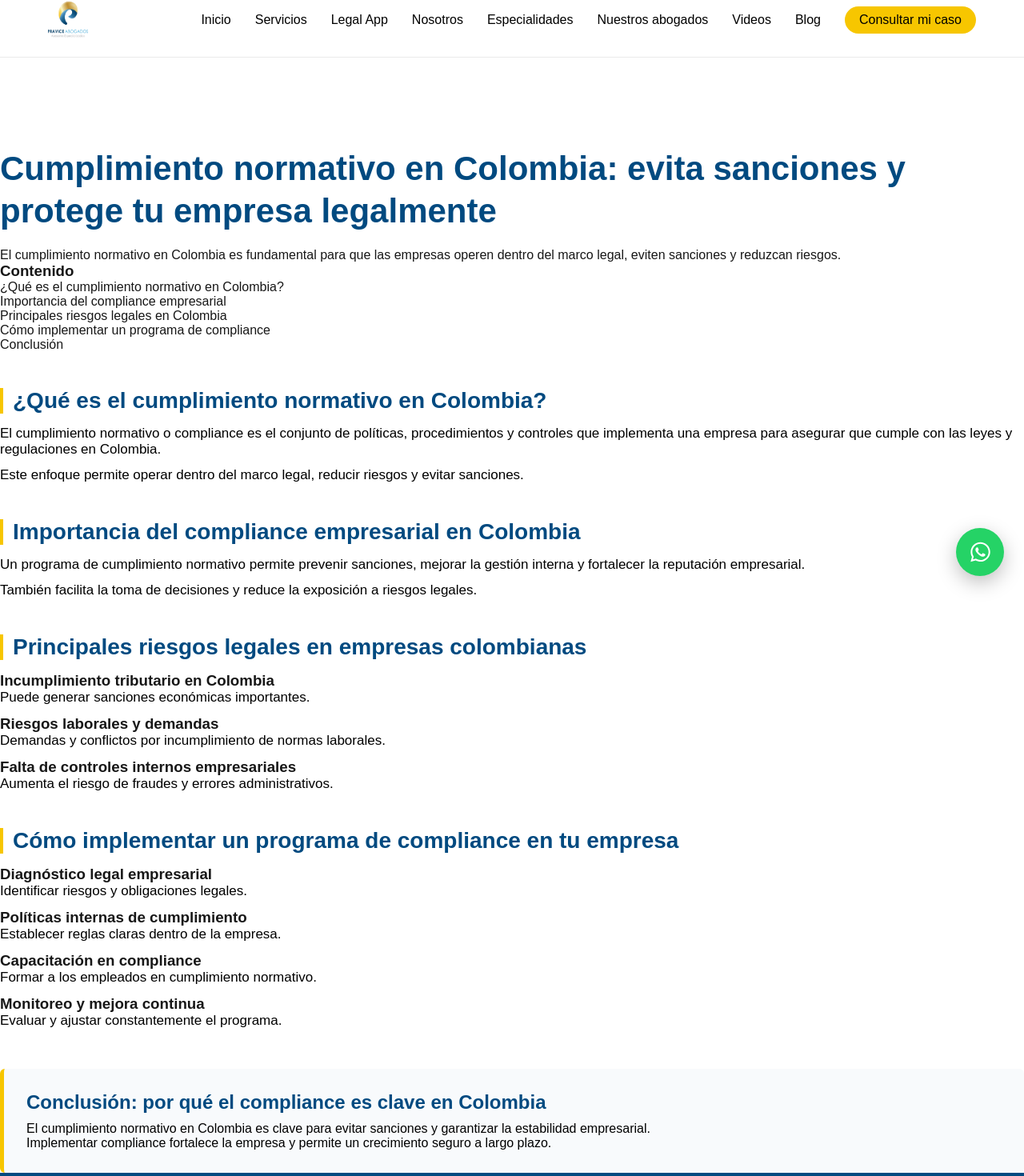
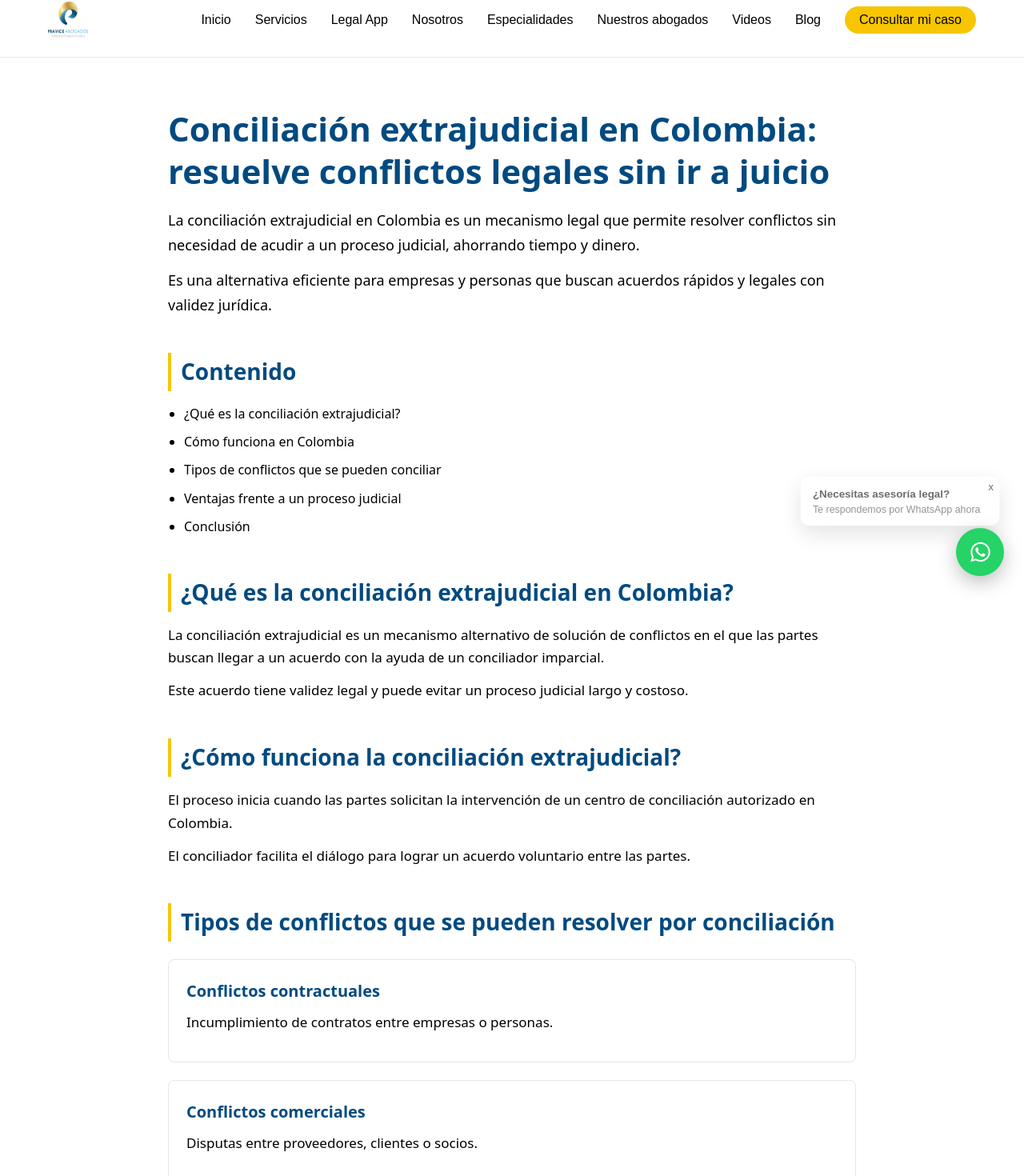
Before and after one commit to paginaswebpravice-prog/pravice-co, a Next.js app: page /blog/conciliacion-extrajudicial-colombia in a window 1280 px wide. Shown: the part 55-1525 px from the top of the page at 80% size. Built offline with nearby package versions, Linux system fonts and the light colour scheme.

Commit message:
Updates styles

```diff
--- a/src/app/blog/conciliacion-extrajudicial-colombia/Article.tsx
+++ b/src/app/blog/conciliacion-extrajudicial-colombia/Article.tsx
@@ -25,18 +25,20 @@ const fadeItem = {
    COMPONENTE
 ========================= */
 
-export default function CumplimientoNormativoArticle() {
+export default function ConciliacionExtrajudicialArticle() {
   const schema = {
     "@context": "https://schema.org",
     "@type": "BlogPosting",
-    headline: "Cumplimiento normativo en Colombia: evita sanciones legales",
+    headline:
+      "Conciliación extrajudicial en Colombia: cómo resolver conflictos legales sin ir a juicio",
     description:
-      "Guía completa sobre cumplimiento normativo en Colombia, compliance empresarial y cómo implementar un programa efectivo.",
+      "Guía completa sobre conciliación extrajudicial en Colombia, cómo funciona, beneficios y cuándo utilizarla para resolver conflictos legales.",
     image: "https://pravice.co/og-image.jpg",
     author: {
       "@type": "Organization",
       name: "Pravice Abogados",
     },
+
     publisher: {
       "@type": "Organization",
       name: "Pravice Abogados",
@@ -47,7 +49,7 @@ export default function CumplimientoNormativoArticle() {
     },
     mainEntityOfPage: {
       "@type": "WebPage",
-      "@id": "https://pravice.co/blog/cumplimiento-normativo-colombia",
+      "@id": "https://pravice.co/blog/conciliacion-extrajudicial-colombia",
     },
     datePublished: "2026-03-18",
     dateModified: "2026-03-18",
@@ -65,13 +67,13 @@ export default function CumplimientoNormativoArticle() {
       />
 
       <main
-        className={styles.wrapper}
+        className={styles.article}
         itemScope
         itemType="https://schema.org/BlogPosting"
       >
         {/* HERO */}
-        <motion.section
-          className={styles.hero}
+        <motion.header
+          className={styles.header}
           initial={{ opacity: 0, y: 40 }}
           animate={{ opacity: 1, y: 0 }}
           transition={{ duration: 0.6 }}
@@ -84,123 +86,129 @@ export default function CumplimientoNormativoArticle() {
             animate={{ opacity: 1, y: 0 }}
             transition={{ delay: 0.2 }}
           >
-            Cumplimiento normativo en Colombia: evita sanciones y protege tu
-            empresa legalmente
+            Conciliación extrajudicial en Colombia: resuelve conflictos legales
+            sin ir a juicio
           </motion.h1>
 
           <motion.p
-            className={styles.description}
+            className={styles.intro}
             itemProp="description"
             initial={{ opacity: 0 }}
             animate={{ opacity: 1 }}
             transition={{ delay: 0.4 }}
           >
-            El cumplimiento normativo en Colombia es fundamental para que las
-            empresas operen dentro del marco legal, eviten sanciones y reduzcan
-            riesgos.
+            La conciliación extrajudicial en Colombia es un mecanismo legal que
+            permite resolver conflictos sin necesidad de acudir a un proceso
+            judicial, ahorrando tiempo y dinero.
           </motion.p>
-        </motion.section>
+
+          <motion.p className={styles.intro}>
+            Es una alternativa eficiente para empresas y personas que buscan
+            acuerdos rápidos y legales con validez jurídica.
+          </motion.p>
+        </motion.header>
 
         {/* CONTENIDO */}
-        <motion.section className={styles.contentBox} {...fadeSection}>
-          <h3>Contenido</h3>
+        <motion.section className={styles.section} {...fadeSection}>
+          <h2>Contenido</h2>
           <ul>
-            <li>¿Qué es el cumplimiento normativo en Colombia?</li>
-            <li>Importancia del compliance empresarial</li>
-            <li>Principales riesgos legales en Colombia</li>
-            <li>Cómo implementar un programa de compliance</li>
+            <li>¿Qué es la conciliación extrajudicial?</li>
+            <li>Cómo funciona en Colombia</li>
+            <li>Tipos de conflictos que se pueden conciliar</li>
+            <li>Ventajas frente a un proceso judicial</li>
             <li>Conclusión</li>
           </ul>
         </motion.section>
 
         {/* SECCIÓN 1 */}
         <motion.section className={styles.section} {...fadeSection}>
-          <h2>¿Qué es el cumplimiento normativo en Colombia?</h2>
+          <h2>¿Qué es la conciliación extrajudicial en Colombia?</h2>
 
           <p>
-            El cumplimiento normativo o compliance es el conjunto de políticas,
-            procedimientos y controles que implementa una empresa para asegurar
-            que cumple con las leyes y regulaciones en Colombia.
+            La conciliación extrajudicial es un mecanismo alternativo de
+            solución de conflictos en el que las partes buscan llegar a un
+            acuerdo con la ayuda de un conciliador imparcial.
           </p>
 
           <p>
-            Este enfoque permite operar dentro del marco legal, reducir riesgos
-            y evitar sanciones.
+            Este acuerdo tiene validez legal y puede evitar un proceso judicial
+            largo y costoso.
           </p>
         </motion.section>
 
         {/* SECCIÓN 2 */}
         <motion.section className={styles.section} {...fadeSection}>
-          <h2>Importancia del compliance empresarial en Colombia</h2>
+          <h2>¿Cómo funciona la conciliación extrajudicial?</h2>
 
           <p>
-            Un programa de cumplimiento normativo permite prevenir sanciones,
-            mejorar la gestión interna y fortalecer la reputación empresarial.
+            El proceso inicia cuando las partes solicitan la intervención de un
+            centro de conciliación autorizado en Colombia.
           </p>
 
           <p>
-            También facilita la toma de decisiones y reduce la exposición a
-            riesgos legales.
+            El conciliador facilita el diálogo para lograr un acuerdo voluntario
+            entre las partes.
           </p>
         </motion.section>
 
         {/* SECCIÓN 3 */}
         <motion.section className={styles.section} {...fadeSection}>
-          <h2>Principales riesgos legales en empresas colombianas</h2>
+          <h2>Tipos de conflictos que se pueden resolver por conciliación</h2>
 
-          <motion.div className={styles.card} {...fadeItem}>
-            <h3>Incumplimiento tributario en Colombia</h3>
-            <p>Puede generar sanciones económicas importantes.</p>
+          <motion.div className={styles.strategy} {...fadeItem}>
+            <h3>Conflictos contractuales</h3>
+            <p>Incumplimiento de contratos entre empresas o personas.</p>
           </motion.div>
 
-          <motion.div className={styles.card} {...fadeItem}>
-            <h3>Riesgos laborales y demandas</h3>
-            <p>Demandas y conflictos por incumplimiento de normas laborales.</p>
+          <motion.div className={styles.strategy} {...fadeItem}>
+            <h3>Conflictos comerciales</h3>
+            <p>Disputas entre proveedores, clientes o socios.</p>
           </motion.div>
 
-          <motion.div className={styles.card} {...fadeItem}>
-            <h3>Falta de controles internos empresariales</h3>
-            <p>Aumenta el riesgo de fraudes y errores administrativos.</p>
+          <motion.div className={styles.strategy} {...fadeItem}>
+            <h3>Conflictos civiles</h3>
+            <p>Problemas relacionados con obligaciones y acuerdos privados.</p>
           </motion.div>
         </motion.section>
 
         {/* SECCIÓN 4 */}
         <motion.section className={styles.section} {...fadeSection}>
-          <h2>Cómo implementar un programa de compliance en tu empresa</h2>
+          <h2>Ventajas de la conciliación extrajudicial en Colombia</h2>
 
-          <motion.div className={styles.card} {...fadeItem}>
-            <h3>Diagnóstico legal empresarial</h3>
-            <p>Identificar riesgos y obligaciones legales.</p>
+          <motion.div className={styles.strategy} {...fadeItem}>
+            <h3>Rapidez en la solución</h3>
+            <p>Permite resolver conflictos en menos tiempo que un juicio.</p>
           </motion.div>
 
-          <motion.div className={styles.card} {...fadeItem}>
-            <h3>Políticas internas de cumplimiento</h3>
-            <p>Establecer reglas claras dentro de la empresa.</p>
+          <motion.div className={styles.strategy} {...fadeItem}>
+            <h3>Menor costo legal</h3>
+            <p>Reduce gastos judiciales y honorarios prolongados.</p>
           </motion.div>
 
-          <motion.div className={styles.card} {...fadeItem}>
-            <h3>Capacitación en compliance</h3>
-            <p>Formar a los empleados en cumplimiento normativo.</p>
+          <motion.div className={styles.strategy} {...fadeItem}>
+            <h3>Validez jurídica</h3>
+            <p>Los acuerdos tienen efectos legales obligatorios.</p>
           </motion.div>
 
-          <motion.div className={styles.card} {...fadeItem}>
-            <h3>Monitoreo y mejora continua</h3>
-            <p>Evaluar y ajustar constantemente el programa.</p>
+          <motion.div className={styles.strategy} {...fadeItem}>
+            <h3>Evita procesos judiciales</h3>
+            <p>Reduce la carga en los tribunales y el desgaste emocional.</p>
           </motion.div>
         </motion.section>
 
         {/* CONCLUSIÓN */}
         <motion.section className={styles.conclusion} {...fadeSection}>
-          <h2>Conclusión: por qué el compliance es clave en Colombia</h2>
+          <h2>Conclusión: por qué usar la conciliación en Colombia</h2>
 
           <p>
-            El cumplimiento normativo en Colombia es clave para evitar sanciones
-            y garantizar la estabilidad empresarial.
+            La conciliación extrajudicial en Colombia es una herramienta clave
+            para resolver conflictos de forma rápida, económica y con validez
+            legal.
           </p>
 
           <p>
-            Implementar compliance fortalece la empresa y permite un crecimiento
-            seguro a largo plazo.
+            Es una alternativa eficiente frente a los procesos judiciales
+            tradicionales.
           </p>
         </motion.section>
       </main>
```
Also changed, not shown: src/app/blog/como-recuperar-cartera-morosa/Article.tsx (+9 -10 lines).
